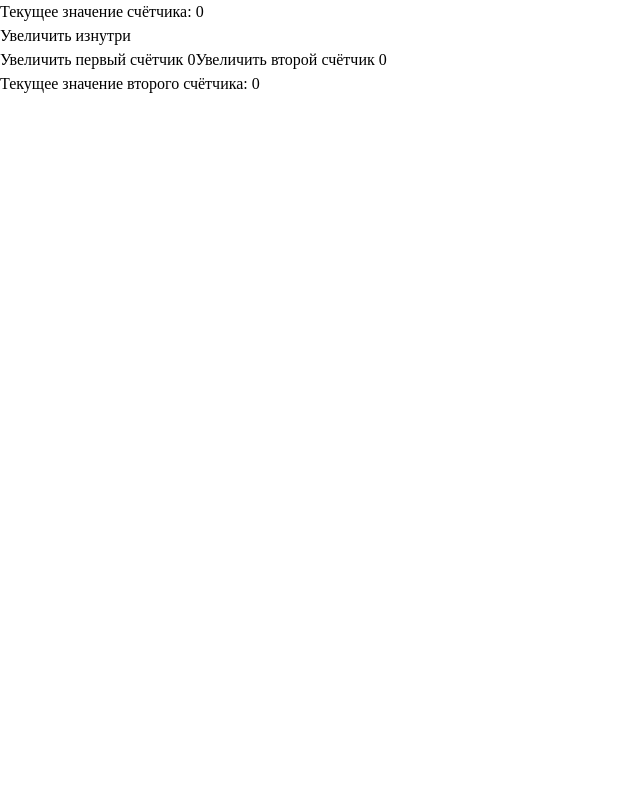
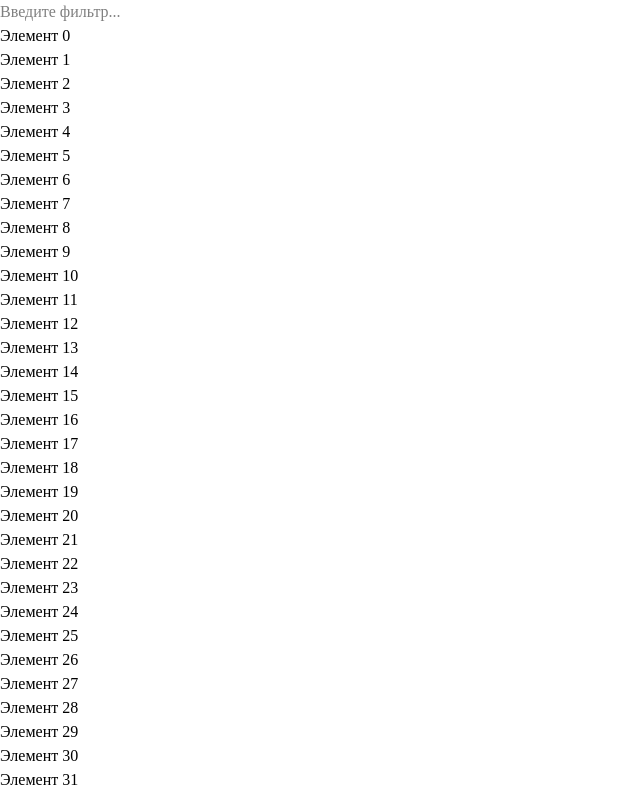
Before and after one commit to Viktor1504/React19_Examples_Code, a React (Vite) app: page / in a window 1280 px wide. Shown: the top 796 px of the page, without its empty margins (0-640 px from the left). Built offline with nearby package versions, Linux system fonts and the light colour scheme.

Commit message:
useDeferredValue

```diff
--- a/src/App.tsx
+++ b/src/App.tsx
@@ -1,47 +1,33 @@
-import { memo, useState, useCallback } from "react";
+import {memo, useDeferredValue, useState} from "react"
 
-const CounterDisplay = memo(({ count, onIncrement }: { count: number; onIncrement: () => void }) => {
-    console.log("CounterDisplay перерисован!");
+const List = memo(({filter}: { filter: string }) => {
+    const items = Array.from({length: 10000}, (_, i) => `Элемент ${i} ${filter}`).filter(item =>
+        item.toLowerCase().includes(filter.toLowerCase())
+    )
+
     return (
-        <div className="p-4 bg-blue-100 rounded-lg shadow-md">
-            <p className="text-blue-800 font-semibold">Текущее значение счётчика: {count}</p>
-            <button
-                className="bg-blue-900 text-white px-2 py-1 mt-2 rounded-lg"
-                onClick={onIncrement}
-            >
-                Увеличить изнутри
-            </button>
-        </div>
+        <ul>
+            {items.map((item, index) => (
+                <li key={index}>{item}</li>
+            ))}
+        </ul>
     );
-});
+})
+
 
 export default function App() {
-    const [firstCounter, setFirstCounter] = useState(0);
-    const [secondCounter, setSecondCounter] = useState(0);
-
-    // Мемоизируем функцию
-    const handleIncrement = useCallback(() => {
-        setFirstCounter((prev) => prev + 1);
-    }, []); // Пустой массив зависимостей, так как функция не зависит от внешних значений
+    const [input, setInput] = useState('')
+    const deferredFilter = useDeferredValue(input)
 
     return (
-        <div className="flex items-center justify-center h-screen bg-gray-200 flex-col gap-4">
-            <CounterDisplay count={firstCounter} onIncrement={handleIncrement} />
-            <button
-                className="bg-cyan-900 text-white px-4 py-2 hover:bg-cyan-800 active:bg-cyan-600 rounded-2xl transition-colors"
-                onClick={handleIncrement}
-            >
-                Увеличить первый счётчик {firstCounter}
-            </button>
-            <button
-                className="bg-cyan-900 text-white px-4 py-2 hover:bg-cyan-800 active:bg-cyan-600 rounded-2xl transition-colors"
-                onClick={() => setSecondCounter(secondCounter + 1)}
-            >
-                Увеличить второй счётчик {secondCounter}
-            </button>
-            <div className="p-4 bg-green-100 rounded-lg shadow-md">
-                <p className="text-green-800 font-semibold">Текущее значение второго счётчика: {secondCounter}</p>
-            </div>
+        <div>
+            <input
+                type="text"
+                value={input}
+                onChange={(e) => setInput(e.target.value)}
+                placeholder="Введите фильтр..."
+            />
+            <List filter={deferredFilter}/>
         </div>
-    );
+    )
 }
```
